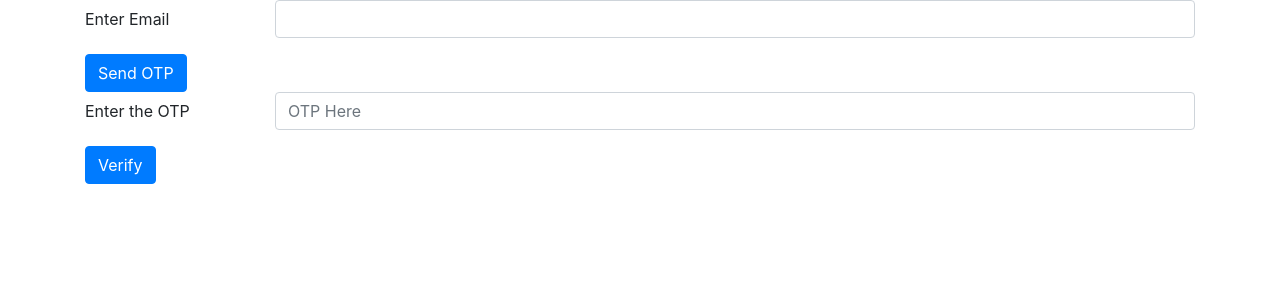
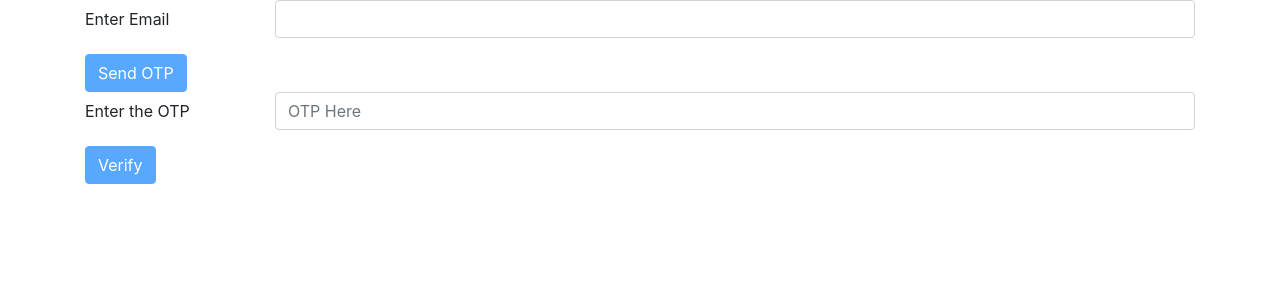
Before and after one commit to bilgramiraza/react-dashboard, a React (Create React App) app: page /otp in a window 1280 px wide. Shown: the top 300 px of the page. Built offline with nearby package versions, Linux system fonts and the light colour scheme.

Commit message:
added state to the OTP form

```diff
--- a/src/components/OTP.js
+++ b/src/components/OTP.js
@@ -1,38 +1,67 @@
-import React from 'react'
+import React, { useState } from 'react'
+import { useNavigate } from "react-router-dom";
+
 import Container from 'react-bootstrap/Container';
 import Row from 'react-bootstrap/Row';
 import Col from 'react-bootstrap/Col';
 import Form from 'react-bootstrap/Form';
 import Button from 'react-bootstrap/Button';
-import { useNavigate } from "react-router-dom";
 
 function OTP() {
   let navigate = useNavigate();
   const verifyOTP = (e) =>{
     navigate('/SetPassword');
   }
+  const [email, setEmail] = useState('');
+  const [otp, setOtp] = useState('');
+  const handleEmailChange = (e) =>{setEmail(e.target.value)};
+  const handleOtpChange = (e) =>{setOtp(e.target.value)};
   return (
     <Container>
       <Form className='mx-auto' onSubmit={verifyOTP}>
+
         <Form.Group as={Row} className="mb-3" controlId="userName">
           <Form.Label column sm="2">
             Enter Email
           </Form.Label>
           <Col sm="10">
-            <Form.Control type="email" />
+            <Form.Control
+              type="email"
+              value={email}
+              onChange={handleEmailChange}
+            />
           </Col>
         </Form.Group>
-        <Button type="button" variant="primary">Send OTP</Button>
+
+        <Button
+          type="button"
+          variant="primary"
+          disabled={!email}
+        >
+          Send OTP
+        </Button>
 
         <Form.Group as={Row} className="mb-3" controlId="OTP">
           <Form.Label column sm="2">
             Enter the OTP
           </Form.Label>
           <Col sm="10">
-            <Form.Control type="number" placeholder="OTP Here" />
+            <Form.Control
+              type="number"
+              placeholder="OTP Here"
+              value={otp}
+              onChange={handleOtpChange}
+            />
           </Col>
         </Form.Group>
-        <Button type="submit" variant="primary">Verify</Button>
+
+        <Button
+          type="submit"
+          variant="primary"
+          disabled={!otp}
+        >
+          Verify
+        </Button>
       </Form>
     </Container>
   )
```
